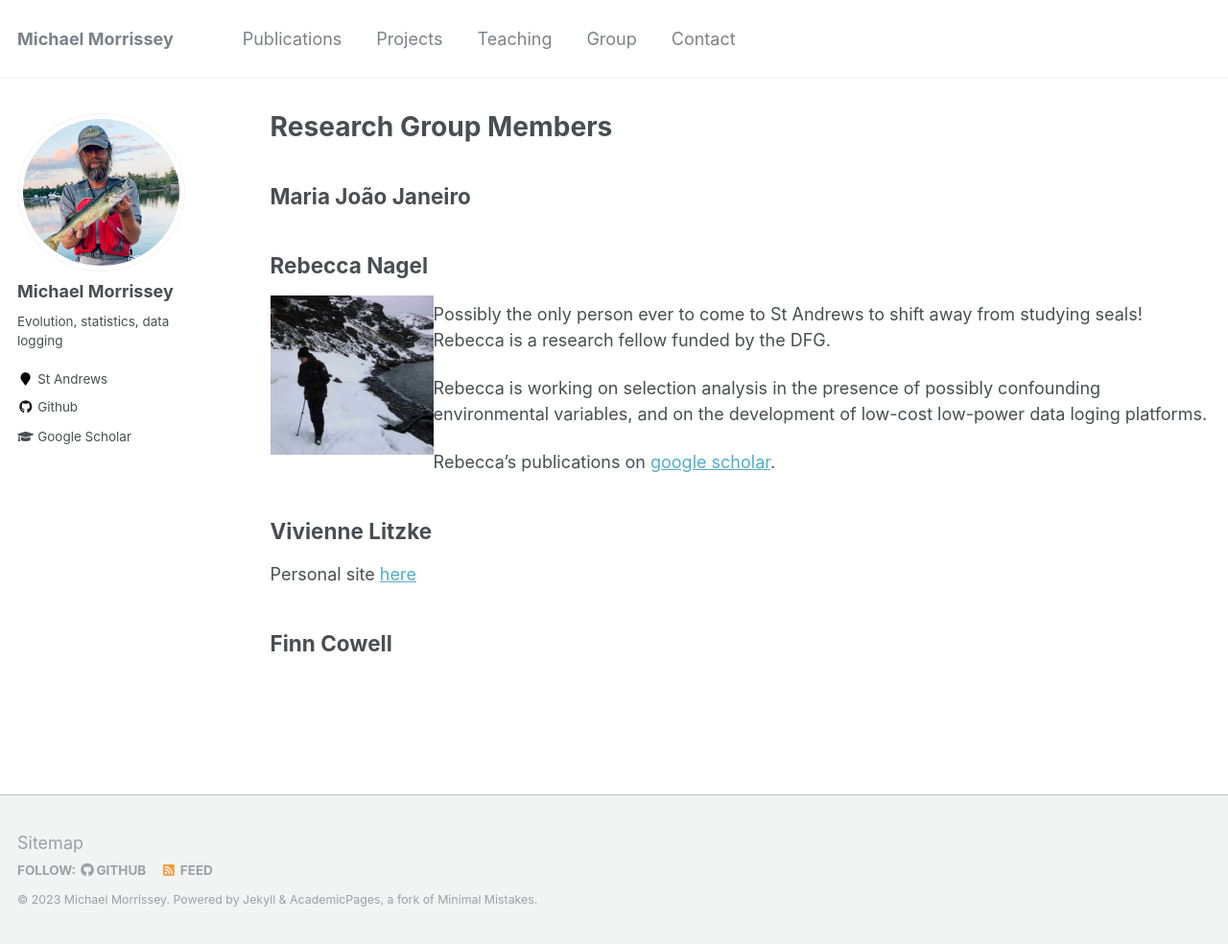
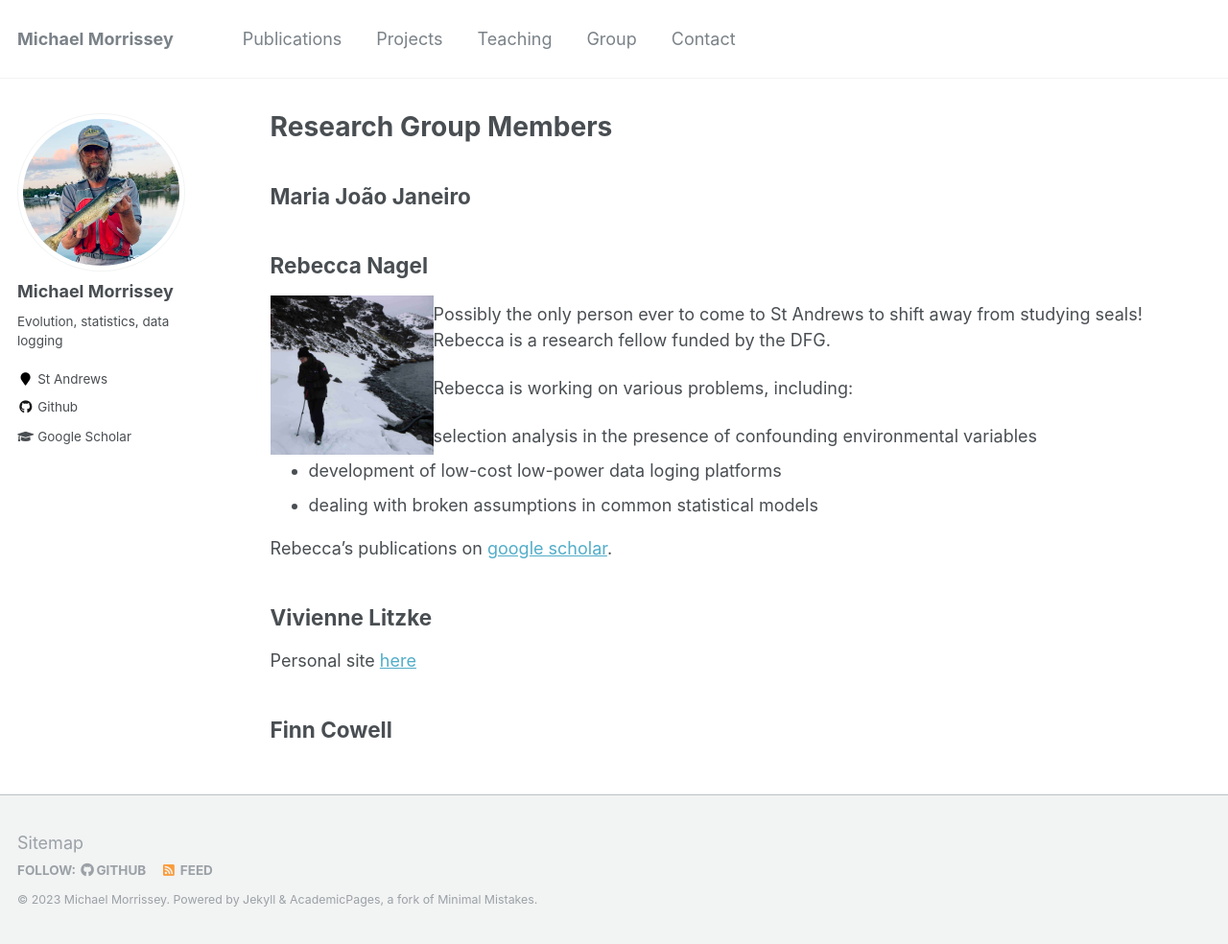
Before and after one commit to mbmorrissey/mbmorrissey.github.io, a Jekyll site: the page built from _pages/group.md, in a window 1280 px wide and 984 px high. Shown: the whole window at 96% size. Built offline with Jekyll 4.4.1, drawn with Linux system fonts in a browser that asks for light colours.

Commit message:
Update group.md

```diff
--- a/_pages/group.md
+++ b/_pages/group.md
@@ -13,7 +13,10 @@ author_profile: true
 
 Possibly the only person ever to come to St Andrews to shift away from studying seals!  Rebecca is a research fellow funded by the DFG.
 
-Rebecca is working on selection analysis in the presence of possibly confounding environmental variables, and on the development of low-cost low-power data loging platforms.
+Rebecca is working on various problems, including:
+- selection analysis in the presence of confounding environmental variables
+- development of low-cost low-power data loging platforms
+- dealing with broken assumptions in common statistical models
 
 Rebecca's publications on [google scholar](https://scholar.google.com/citations?user=SIRILEgAAAAJ&hl=en).
 
```
